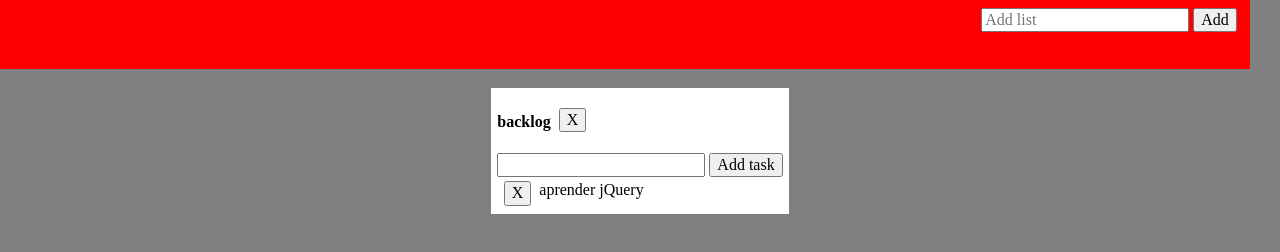
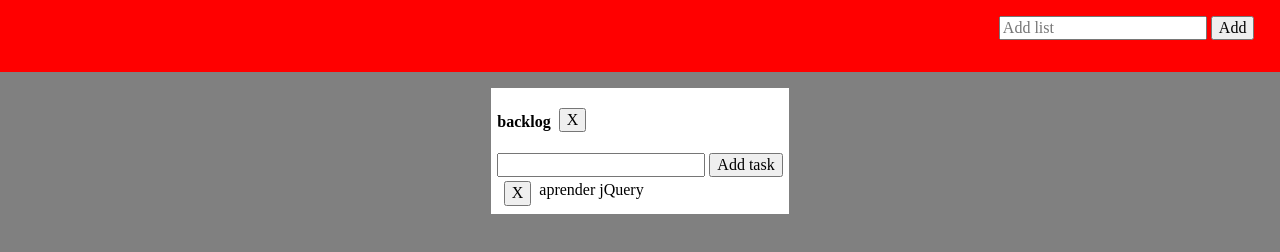
Before and after one commit to juelfer/listsapp, a plain HTML site: page index.html in a window 1280 px wide. Drawn offline with nearby package versions, Linux system fonts and the light colour scheme.

Commit message:
corrected justifying in header

```diff
--- a/css/main.css
+++ b/css/main.css
@@ -5,14 +5,14 @@ html {
 }
 
 .addListWrapper {
-    width: 96vw;
+    width: 97vw;
     height: 6vh;
     background: red;
     text-align: right;
     position: fixed;
     left: 0;
     top: 0;
-    padding: 1vh 1vw 1vw 1vh;
+    padding: 2vh 2vw 1vh 1vw;
 }
 
 .lists {
```
